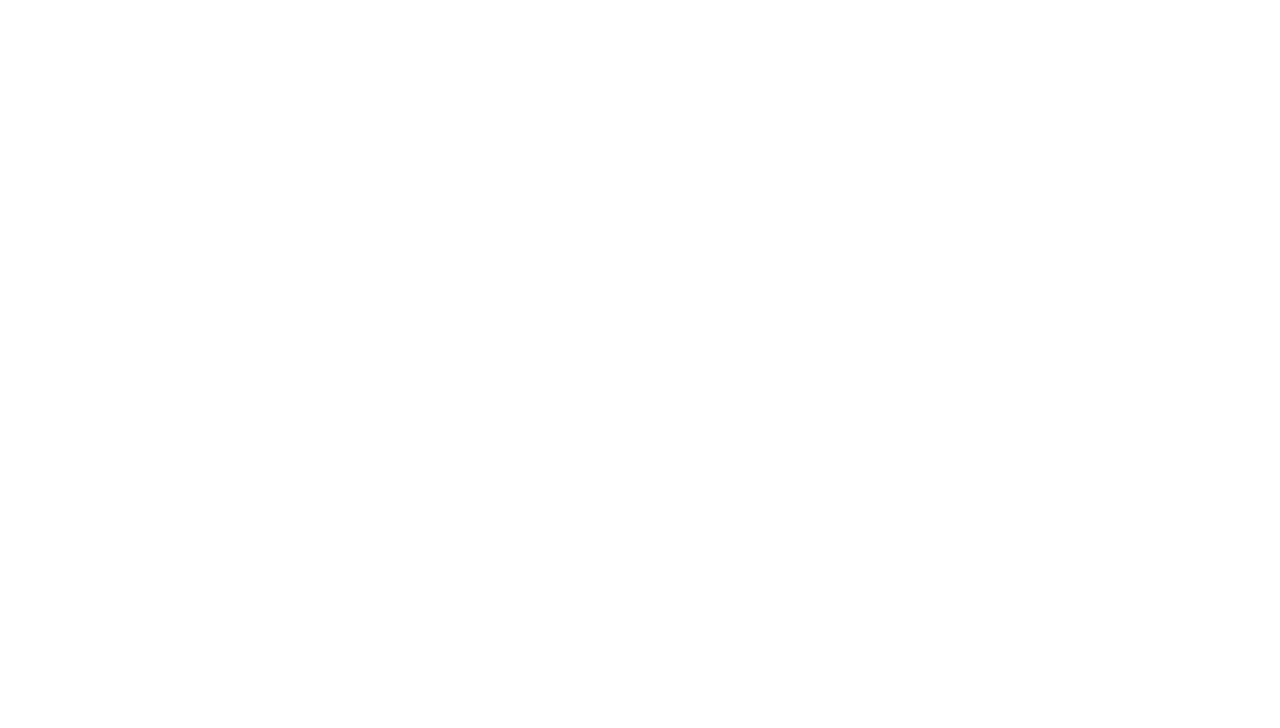
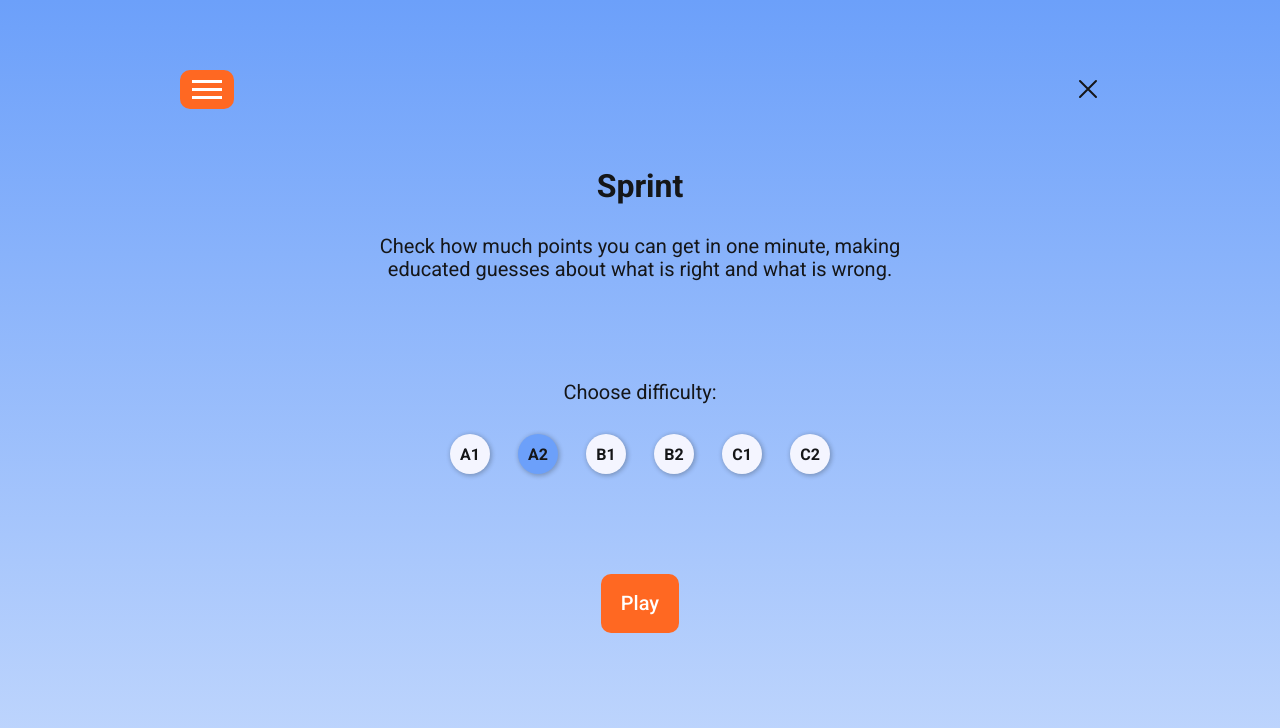
Before and after one commit to Lebedev-023046/rslang, a React (Create React App) app in the folder rs-lang/: page /Sprint in a window 1280 px wide. Before the commit this address had no page. Shown: the top 728 px of the page. Built offline with nearby package versions, Linux system fonts and the light colour scheme; a web font is replaced by a local one.

Commit message:
feat: sprint page

```diff
--- a/rs-lang/src/App.tsx
+++ b/rs-lang/src/App.tsx
@@ -1,5 +1,6 @@
 import MainPage from './components/templates/MainPage/MainPage'
 import AudioChallengePage from './components/templates/AudioChallengePage/AudioChallengePage'
+import SprintPage from './components/templates/Sprint/SprintPage'
 import React from 'react'
 import { Route, Routes } from 'react-router-dom'
 
@@ -8,6 +9,7 @@ const App = () => {
     <Routes>
         <Route path='/' element={ <MainPage /> } />
         <Route path='/AudioChallenge' element={ <AudioChallengePage /> } />
+        <Route path='/Sprint' element={ <SprintPage /> } />
     </Routes>
   )
 }
--- a/rs-lang/src/components/templates/MainPage/MainPage.tsx
+++ b/rs-lang/src/components/templates/MainPage/MainPage.tsx
@@ -24,6 +24,7 @@ const MainPage = () => {
           <span className='nav__link'>Why Us</span>
           {/* <Link className='nav__link' to='#'>Why Us</Link> */}
           <Link className='nav__link' to='/AudioChallenge'>Audio Challenge</Link>
+          <Link className='nav__link' to='/Sprint'>Sprint</Link>
           {/* <Link className='nav__link' to='#'>Team</Link> */}
           {/* <Link className='nav__link' to='#'>Textbook</Link> */}
         </Nav>
--- /dev/null
+++ b/rs-lang/src/components/templates/Sprint/SprintPage.css
@@ -0,0 +1,65 @@
+.audio-challenge {
+  background: linear-gradient(180deg, #6CA0FA 0%, rgba(108, 160, 250, 0.4) 100%);
+}
+
+.audio-challenge__container {
+  display: flex;
+  position: relative;
+  height: 100vh;
+  padding: 0 2rem;
+
+  align-items: center;
+  justify-content: center;
+}
+
+.burger {
+  position: absolute;
+
+  top: 7rem;
+  left: 16rem;
+}
+
+.cross {
+  position: absolute;
+
+  top: 7.7rem;
+  right: 16rem;
+}
+
+.audio-challenge__start-screen {
+  display: flex;
+
+  flex-direction: column;
+  align-items: center;
+  gap: 10rem;
+}
+
+.audio-challenge__info {
+  display: flex;
+  max-width: 54rem;
+
+  flex-direction: column;
+  align-items: center;
+  gap: 3rem;
+}
+
+.audio-challenge__text {
+  font-size: 2rem;
+  line-height: 2.3rem;
+  text-align: center;
+  color: #151618;
+}
+
+.audio-challenge__difficulty {
+  display: flex;
+
+  flex-direction: column;
+  gap: 3rem;
+}
+
+.audio-challenge__buttons {
+  display: flex;
+
+  flex-wrap: wrap;
+  gap: 2.8rem;
+}
--- /dev/null
+++ b/rs-lang/src/components/templates/Sprint/SprintPage.tsx
@@ -0,0 +1,90 @@
+import React from 'react'
+import { Link } from 'react-router-dom'
+import Button from '../../atoms/Button/Button'
+import DifficultyButton from '../../atoms/DifficultyButton/DifficultyButton'
+import Icon from '../../atoms/Icon/Icon'
+import './SprintPage.css'
+
+const SprintPage = () => {
+  const [game, setGame] = React.useState(false)
+  const [difficulty, setDifficulty] = React.useState('A2')
+
+  const handleDifficulty = (e: React.MouseEvent) => {
+    setDifficulty((e.target as HTMLButtonElement).id)
+    console.log(difficulty)
+  }
+
+  return (
+    <div className='wrapper'>
+      <section className='audio-challenge'>
+        <div className='container audio-challenge__container'>
+          <div className='burger'>
+            <Icon
+              type='burger'
+              height='39'
+              width='54'
+              color='#FF6822'
+            />
+          </div>
+          <Link className='cross' to='/'>
+            <Icon
+              type='cross'
+              height='24'
+              width='24'
+            />
+          </Link>
+          {!game &&
+            <div className='audio-challenge__start-screen'>
+              <div className='audio-challenge__info'>
+                <h2>Sprint</h2>
+                <p className='audio-challenge__text'>Check how much points you can get in one minute, making educated guesses about what is right and what is wrong.</p>
+              </div>
+              <div className='audio-challenge__difficulty'>
+                <p className='audio-challenge__text'>Choose difficulty:</p>
+                <div className='audio-challenge__buttons'>
+                  <DifficultyButton
+                    text='A1'
+                    active={difficulty === 'A1'}
+                    onClick={handleDifficulty}
+                  />
+                  <DifficultyButton
+                    text='A2'
+                    active={difficulty === 'A2'}
+                    onClick={handleDifficulty}
+                  />
+                  <DifficultyButton
+                    text='B1'
+                    active={difficulty === 'B1'}
+                    onClick={handleDifficulty}
+                  />
+                  <DifficultyButton
+                    text='B2'
+                    active={difficulty === 'B2'}
+                    onClick={handleDifficulty}
+                  />
+                  <DifficultyButton
+                    text='C1'
+                    active={difficulty === 'C1'}
+                    onClick={handleDifficulty}
+                  />
+                  <DifficultyButton
+                    text='C2'
+                    active={difficulty === 'C2'}
+                    onClick={handleDifficulty}
+                  />
+                </div>
+              </div>
+              <Button
+                text='Play'
+                type='primary'
+                onClick={() => { setGame(true) }}
+              />
+            </div>
+          }
+        </div>
+      </section>
+    </div>
+  )
+}
+
+export default SprintPage
```
